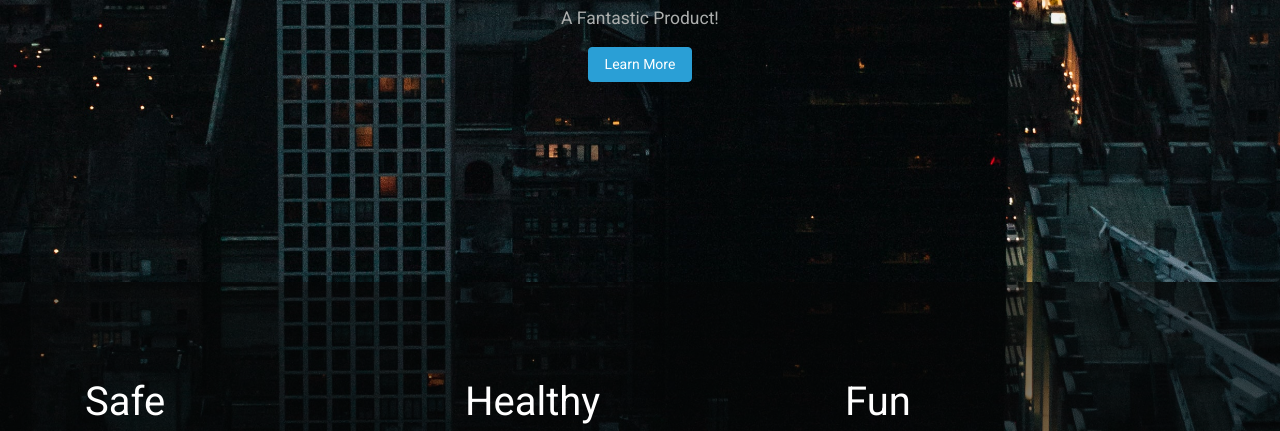
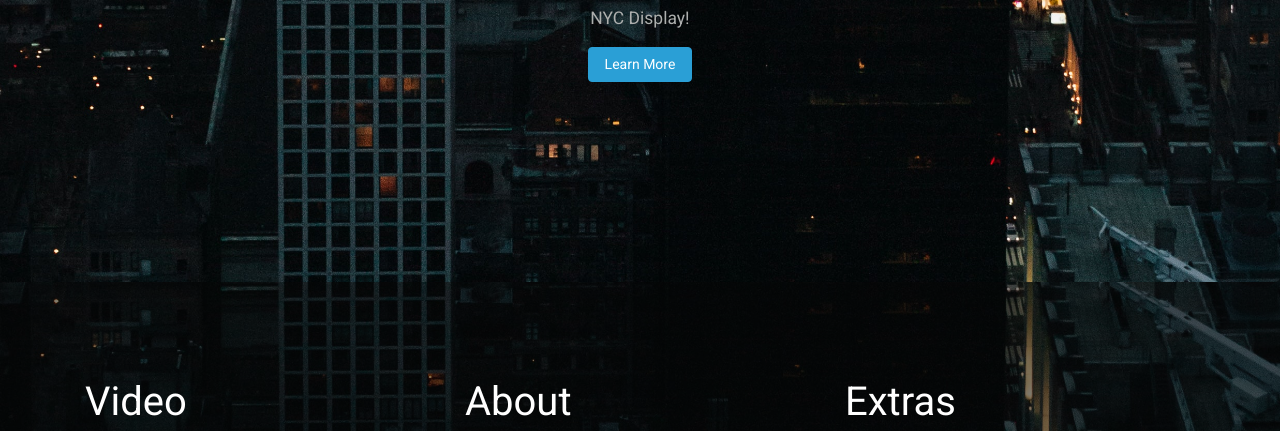
Before and after one commit to ACS-AP/launch-page, a plain HTML site: page index.html in a window 1280 px wide. Shown: the part 349-780 px from the top of the page. Drawn offline with nearby package versions, Linux system fonts and the light colour scheme.

Commit message:
Update index.html

```diff
--- a/index.html
+++ b/index.html
@@ -30,7 +30,7 @@
   <!-- HERO -->
   <div class="jumbotron text-center hero-background-img">
     <h1>Launch Page</h1>
-    <p class="lead">A Fantastic Product!</p>
+    <p class="lead">NYC Display!</p>
     <a href="#" class="btn btn-primary">Learn More</a>
   </div>
 
@@ -40,17 +40,17 @@
   <div class="container mb-5 mt-5 pb-5 pt-5">
     <div class="row">
       <div class="col-lg-4">
-        <h3>Safe</h3>
+        <h3>Video</h3>
         <div class="embed-responsive embed-responsive-16by9">
             <iframe class="embed-responsive-item" src="https://www.youtube.com/embed/UN3uF3990Q0" allowfullscreen></iframe>
         </div>
       </div>
       <div class="col-lg-4">
-        <h3>Healthy</h3>
+        <h3>About</h3>
         <p class="lead">Lorem ipsum dolor sit, amet consectetur adipisicing elit. Aspernatur quos aut vel facilis rem numquam voluptate reiciendis nihil quo dolore ipsa, facere aliquid, dolorum ipsam praesentium quis minima. Sapiente, fugiat.</p>
       </div>
       <div class="col-lg-4">
-        <h3>Fun</h3>
+        <h3>Extras</h3>
         <p class="lead">Lorem ipsum dolor sit amet consectetur adipisicing elit. Totam porro reiciendis, minima blanditiis fugit assumenda sed adipisci quo praesentium unde, cupiditate incidunt! Sed delectus obcaecati officia molestiae dolor eveniet ratione.</p>
       </div>
     </div>
```
